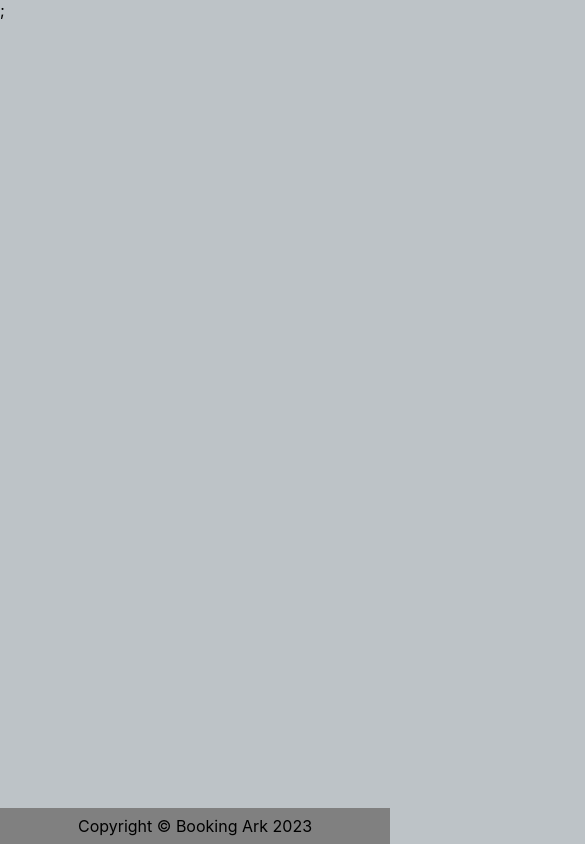
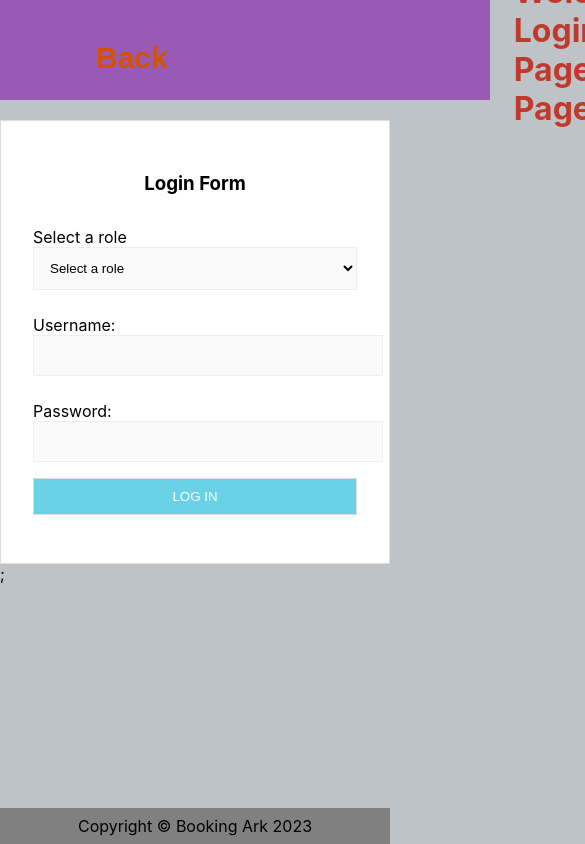
Before and after one commit to snehapoulose/hotel-management, a React (Create React App) app: page /login in a window 390 px wide. Shown: the top 844 px of the page, 585 px wide, since content can reach past the window. Built offline with nearby package versions, Linux system fonts and the light colour scheme; no server answers.

Commit message:
- changed loginpage of the three roles into single login component. - updated admin page with phone number.

```diff
--- a/src/App.js
+++ b/src/App.js
@@ -1,14 +1,15 @@
 import{Routes,Route} from 'react-router-dom'
 import HomePage from './components/HomePage';
 import HotelList from './components/HotelList';
-import Admin from './pages/Admin';
-import HotelAdmin from './pages/HotelAdmin';
+// import Admin from './pages/Admin';
+// import HotelAdmin from './pages/HotelAdmin';
 import HotelAdminPage from './pages/HotelAdminPage';
 import HotelInvoice from './pages/HotelInvoice';
 import AdminLogin from './pages/AdminLogin';
-import User from './pages/User';
+// import User from './pages/User';
 import UserList from './components/UserList';
 import Footer from './components/Footer';
+import Login from './pages/Login';
 
 function App() {
 
@@ -16,14 +17,15 @@ function App() {
     <div >
       <Routes>
         <Route path='/' element={<HomePage/>}/>
-        <Route path='/user' element={<User/>}/>
+        {/* <Route path='/user' element={<User/>}/>
         <Route path='/admin' element={<Admin/>}/>
-        <Route path='/hotelAdmin' element={<HotelAdmin/>}/>
+        <Route path='/hotelAdmin' element={<HotelAdmin/>}/> */}
         <Route path='/hotelList' element={<HotelList/>}/>
         <Route path='/adminLogin' element={<AdminLogin/>}/>
         <Route path='/hotelAdminPage' element={<HotelAdminPage/>}/>
         <Route path='/userList' element={<UserList/>}/>
         <Route path='/hotelInvoice/:id' element={<HotelInvoice/>}/>
+        <Route path='/login' element={<Login/>}/>
       </Routes>
       <Footer/>
     </div>
--- a/src/Styles/Header.css
+++ b/src/Styles/Header.css
@@ -18,7 +18,7 @@
   margin-left: 40px;
   margin-top: 20px;
   font-size: 30px;
-  color: #4834d4;
+  color: #d35400;
   font-weight: 800;
   background: none;
   border: none;
--- a/src/Styles/Navbar.css
+++ b/src/Styles/Navbar.css
@@ -10,7 +10,7 @@ h1 {
 }
 a {
   text-decoration: none;
-  margin-left: 200px;
+  margin-left: 350px;
   color: black;
   font-weight: bold;
   font-size: 20px;
--- a/src/components/Navbar.js
+++ b/src/components/Navbar.js
@@ -8,9 +8,10 @@ export default function Navbar() {
       <div className="navbar-content">
         <h1>Booking Ark</h1>
         <div className="navbar-links">
-          <Link to="user">User</Link>
+          {/* <Link to="user">User</Link>
           <Link to="adminLogin">Admin</Link>
-          <Link to="hotelAdmin">Hotel Admin</Link>
+          <Link to="hotelAdmin">Hotel Admin</Link> */}
+          <Link to="login">Start Booking Hotels </Link>
         </div>
       </div>
     </>
--- a/src/pages/Admin.js
+++ b/src/pages/Admin.js
@@ -3,7 +3,7 @@ import { useNavigate,Link } from "react-router-dom";
 import "../Styles/Admin.css";
 
 export default function Admin() {
-  const [adminHotel, setAdminHotel] = useState("");
+  const [adminHotel, setAdminHotel] = useState({name:'', phone:'',});
   const [hotelList, setHotelList] = useState([]);
   const navigate = useNavigate();
 
@@ -20,29 +20,39 @@ export default function Admin() {
   };
   const hotelData = hotelList.map((hotels) => (
     <div>
-      <div className="container">
+      <div className="home-content">
         <p> {hotels.name} </p>
+        </div>
+        <div className="home-content">
+          <p>{hotels.phone}</p>
+        </div>
         <button onClick={() => deleteByValue(hotels)} className="delete-button">
           Delete
         </button>
-      </div>
+
     </div>
   ));
   function backToHomePage() {
     navigate("/");
   }
   const handleChange = (event) => {
-    setAdminHotel(event.target.value);
+    // setAdminHotel(event.target.value);
+    setAdminHotel((prevFormData) => {
+      return {
+        ...prevFormData,
+        [event.target.name]: event.target.value,
+      };
+    });
   };
   const handleSubmit = (event) => {
     event.preventDefault();
-    // setHotelList((prevState) => [{ name: adminHotel }, ...prevState]);
-    if (adminHotel.trim().length !== 0) {
-      setHotelList((prevState) => [{ name: adminHotel }, ...prevState]);
-      setAdminHotel('')
-    } else {
-      alert("Please enter the hotel name");
-    }
+    setHotelList((prevState) => [{name:adminHotel.name,phone:adminHotel.phone},...prevState]);
+    // if (adminHotel.trim().length !== 0) {
+    //   setHotelList((prevState) => [{ name: adminHotel.name,phone:adminHotel.phone }, ...prevState]);
+    //   setAdminHotel('')
+    // } else {
+    //   alert("Please enter the hotel name");
+    // }
   };
   console.log(adminHotel);
 
@@ -56,8 +66,16 @@ export default function Admin() {
         <input
           type="text"
           placeholder="Hotel Name"
-          name="hotelName"
-          value={adminHotel}
+          name="name"
+          value={adminHotel.name}
+          onChange={handleChange}
+          className="add-hotel"
+        />
+        <input
+          type="text"
+          placeholder="Hotel Phone"
+          name="phone"
+          value={adminHotel.phone}
           onChange={handleChange}
           className="add-hotel"
         />
--- /dev/null
+++ b/src/pages/Login.js
@@ -0,0 +1,147 @@
+import React, { useState, useEffect } from "react";
+import { useNavigate } from "react-router-dom";
+import Header from "../components/Header";
+import users from "../users.json";
+import admin from "../admin.json";
+
+export default function Login() {
+  const [formData, setFormData] = useState({
+    role: "",
+    email: "",
+    password: "",
+  });
+  const [formError, setFormError] = useState({});
+  const [hotelAdmin, setHotelAdmin] = useState([]);
+  const navigate = useNavigate();
+  useEffect(() => {
+    fetch("https://jsonplaceholder.typicode.com/users")
+      .then((res) => res.json())
+      .then((data) => setHotelAdmin(data));
+  }, []);
+  function handleChange(event) {
+    setFormData((prevFormData) => {
+      return {
+        ...prevFormData,
+        [event.target.name]: event.target.value,
+      };
+    });
+  }
+  function handleSubmit(event) {
+    event.preventDefault();
+    setFormError(validate(formData));
+
+  }
+  const validate = () => {
+    const errors = {};
+    const username = formData.email;
+    const password = formData.password;
+    const selectedRole = formData.role;
+    switch (selectedRole) {
+      // case "select role":
+      //     alert("Select role")
+      case "admin":
+        // return console.log("admin role");
+        admin.forEach((admins) => {
+          if (admins.email !== username || admins.password !== password) {
+            errors.username = "Invalid credentials or invalid role";
+          } else if (
+            admins.email !== username &&
+            admins.password !== password
+          ) {
+            errors.password = "Invalid credentials or invalid role";
+          } else {
+            navigate("/admin");
+          }
+        });
+        return errors;
+      case "hotel admin":
+        // return console.log("hotel admin role");
+        hotelAdmin.forEach((user) => {
+          var paswd = user.username;
+          var num = 123;
+          paswd += num;
+          if (user.email !== username || paswd !== password) {
+            errors.username = "Invalid credentials or invalid role";
+          } else if (user.email !== username && paswd !== password) {
+            errors.username = "Invalid credentials or invalid role";
+          } else {
+            localStorage.setItem("adminDetails", JSON.stringify(user));
+            navigate("/hotelAdminPage");
+          }
+        });
+        return errors;
+      case "user":
+        users.forEach((user) => {
+          if (user.email !== username || user.password !== password) {
+            errors.username = "Invalid credentials or invalid role";
+          } else if (user.email !== username && user.password !== password) {
+            errors.password = "Invalid credentials or invalid role";
+          } else {
+            localStorage.setItem("usersDetails", JSON.stringify(user));
+            navigate("/hotelList");
+          }
+        });
+        return errors;
+    //    default:
+    //    return null;
+    }
+  };
+  return (
+    <div>
+    <Header name="Login Page" />
+      <div className="form-container">
+        <form onSubmit={handleSubmit} className="login-form">
+          <div class="form-header">
+            <h3>Login Form</h3>
+          </div>
+          <label>
+            Select a role
+            <select name="role" value={formData.role} onChange={handleChange} className="form-input">
+              <option value="">Select a role</option>
+              <option value="admin">Admin</option>
+              <option value="hotel admin">Hotel Admin</option>
+              <option value="user">User</option>
+            </select>
+          </label>
+          <p>{formError.username}</p>
+          <label>
+            Username:
+            <div className="form-group">
+            <input
+              type="text"
+              name="email"
+              value={formData.email}
+              onChange={handleChange}
+              className="form-input"
+            />
+            </div>
+          </label>
+          <p>{formError.password}</p>
+          <label>
+            Password:
+            <div className="form-group">
+            <input
+              type="password"
+              name="password"
+              value={formData.password}
+              onChange={handleChange}
+              className="form-input"
+            />
+            </div>
+          </label>
+          {/* <select name="role" value={formData.role} onChange={handleChange}>
+          <option value="select role">Select a role</option>
+          <option value="admin">Admin</option>
+          <option value="hotel admin">Hotel Admin</option>
+          <option value="user">User</option>
+        </select> */}
+          <div className="form-group">
+          <button type="submit" className="form-button">
+            LOG IN
+          </button>
+          </div>
+        </form>
+      </div>
+    </div>
+  );
+}
--- a/src/pages/User.js
+++ b/src/pages/User.js
@@ -40,10 +40,11 @@ export default function User() {
     return errors;
   };
   // console.log(users);
-  const user12 = users.map((hotels) => {
-    return hotels.email;
-  });
-  console.log(user12);
+  // const user12 = users.map((hotels) => {
+  //   return hotels.email;
+  // });
+  // console.log(user12);
+  console.log(input);
   return (
     <div>
       <Header name="User Page" />
```
